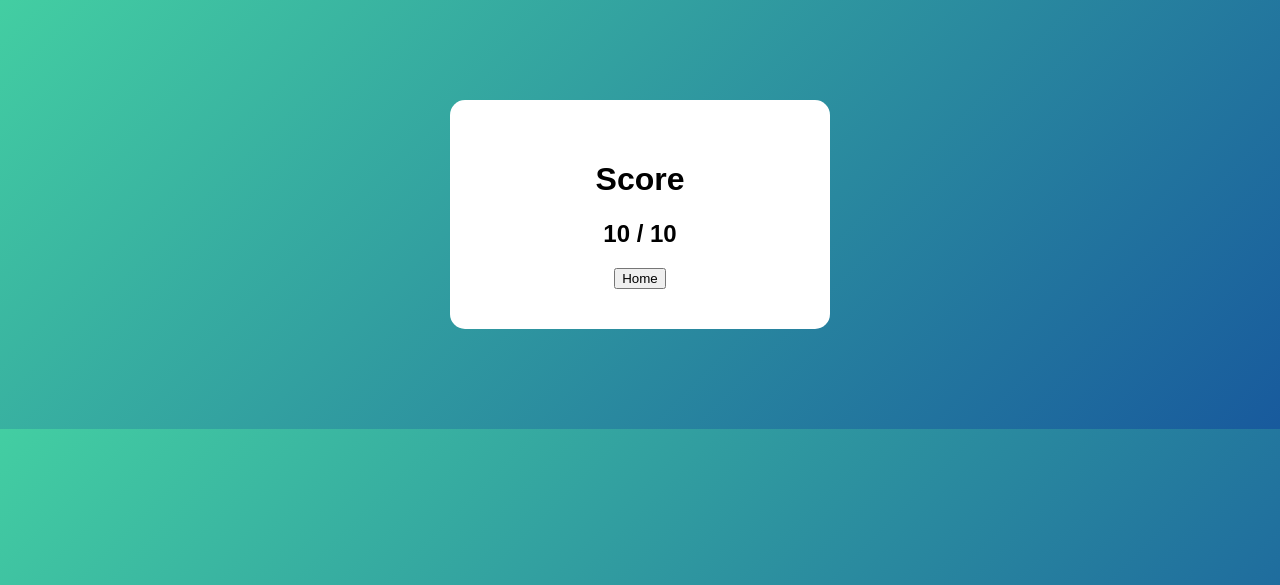
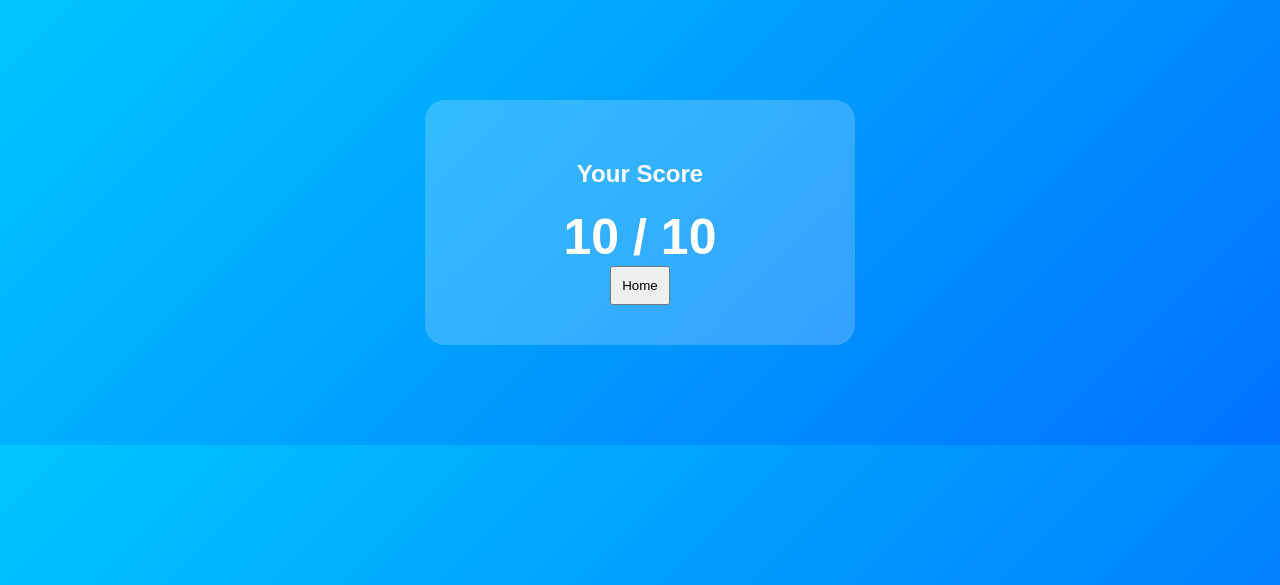
Before and after one commit to 23dx15-stack/Quiz-app, a Flask app: template templates/result.html in a window 1280 px wide. Shown: the top 585 px of the page. Run offline with Flask 3, Linux system fonts and the light colour scheme; the template is opened without the code that fills it: most values are stand-ins (such as "Sample title", 1, 10 or a date in 2020).

Commit message:
Update result.html

```diff
--- a/templates/result.html
+++ b/templates/result.html
@@ -3,28 +3,35 @@
 <head>
 <style>
 body {
-    text-align:center;
-    background: linear-gradient(135deg,#43cea2,#185a9d);
-    color:white;
-    font-family:Arial;
+    background: linear-gradient(135deg, #00c6ff, #0072ff);
+    text-align: center;
+    font-family: Arial;
+    color: white;
 }
+
 .card {
-    margin:100px auto;
-    padding:40px;
-    background:white;
-    color:black;
-    width:300px;
-    border-radius:15px;
+    margin: 100px auto;
+    width: 350px;
+    padding: 40px;
+    background: rgba(255,255,255,0.2);
+    backdrop-filter: blur(10px);
+    border-radius: 20px;
+}
+
+.score {
+    font-size: 50px;
+    font-weight: bold;
 }
 </style>
 </head>
+
 <body>
 
 <div class="card">
-<h1>Score</h1>
-<h2>{{ score }} / {{ total }}</h2>
+<h2>Your Score</h2>
+<div class="score">{{ score }} / {{ total }}</div>
 
-<a href="/"><button>Home</button></a>
+<a href="/"><button style="padding:10px;">Home</button></a>
 </div>
 
 </body>
```
